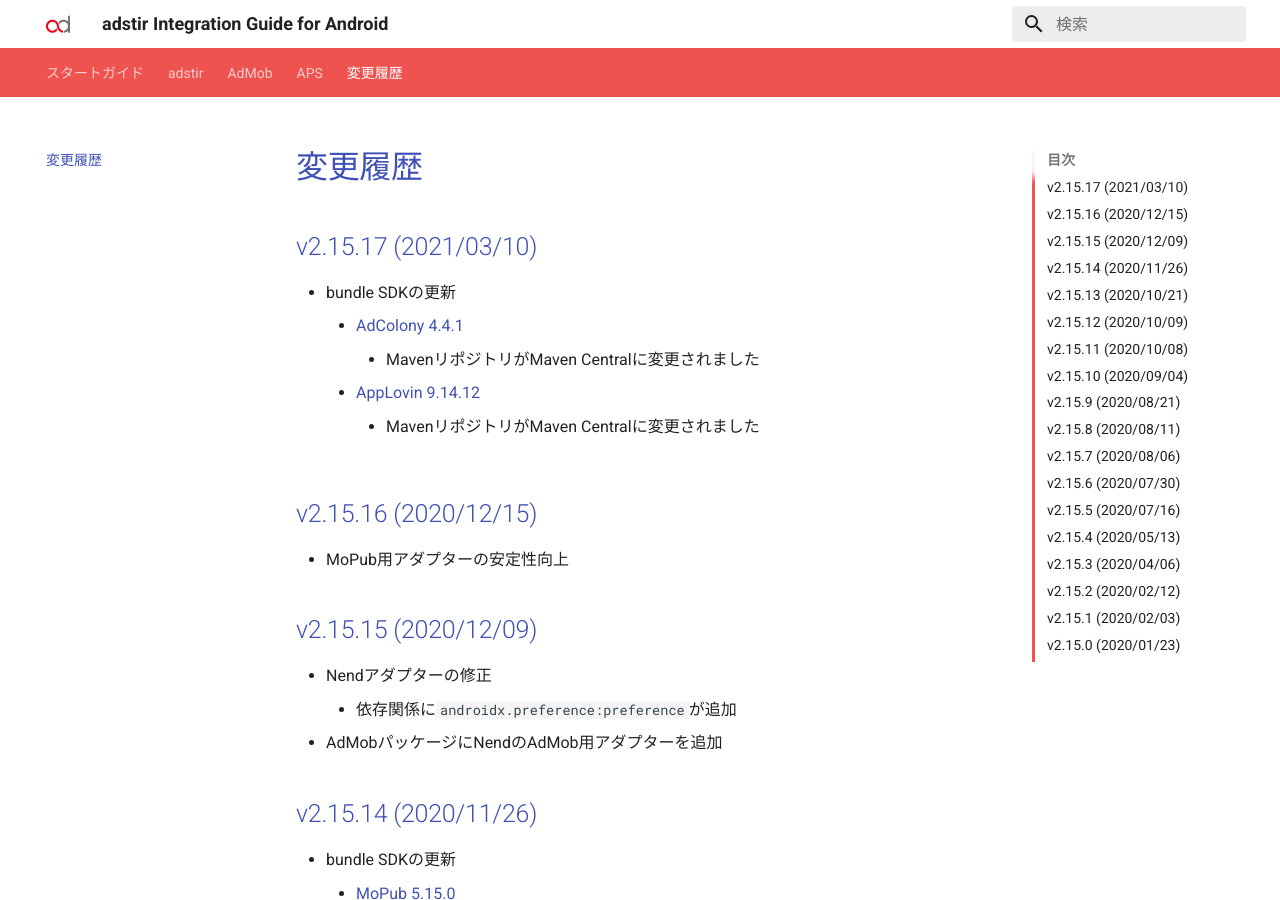
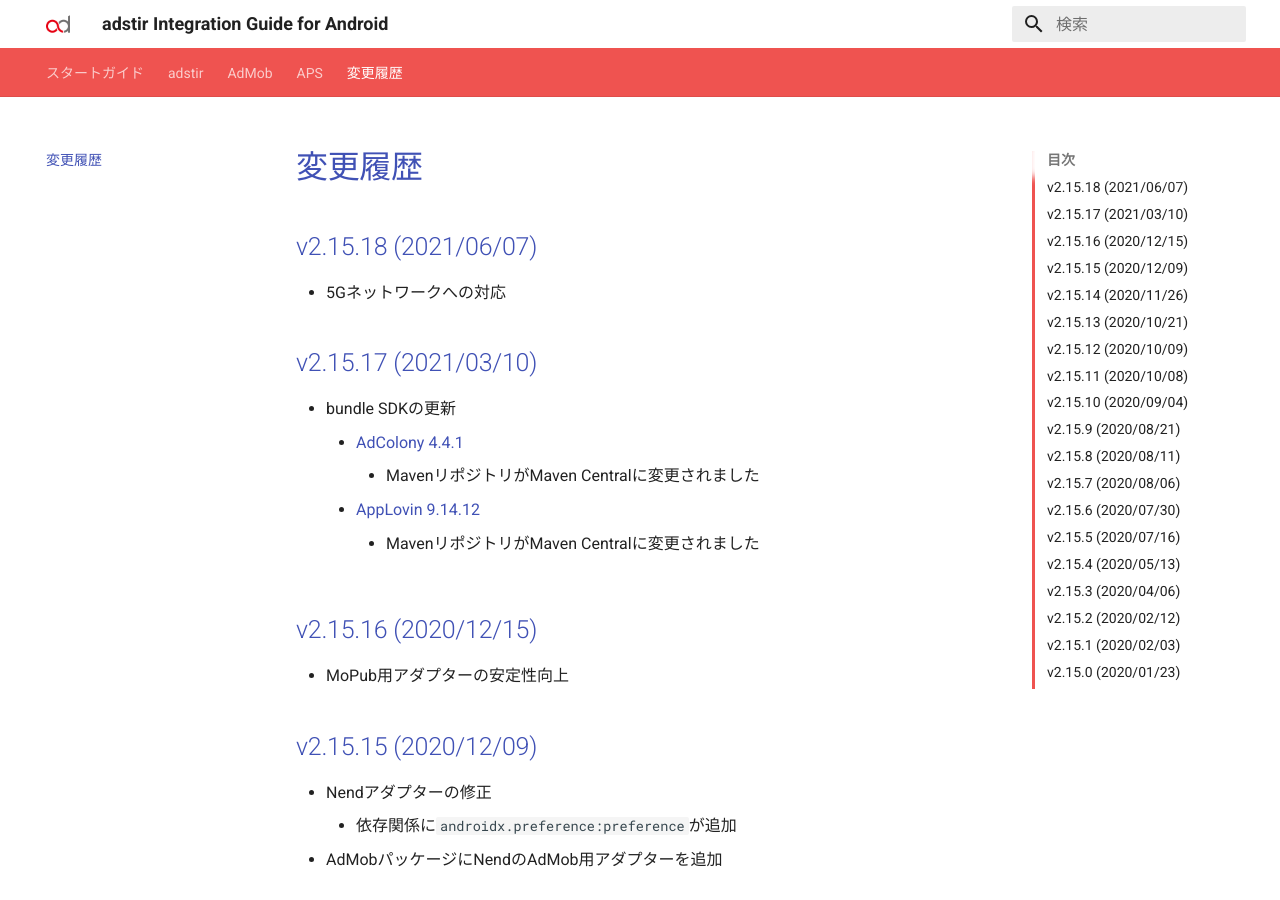
Before and after one commit to united-adstir/android-sdk-docs, an MkDocs documentation site: the page built from docs/changelog.md, in a window 1280 px wide and 900 px high. Built offline with MkDocs 1.6.1 and Material for MkDocs 9.7.7, drawn with Linux system fonts in a browser that asks for light colours; the version menu is left out.

Commit message:
5G対応

```diff
--- a/docs/changelog.md
+++ b/docs/changelog.md
@@ -1,4 +1,8 @@
 # 変更履歴
+
+## v2.15.18 (2021/06/07)
+
+- 5Gネットワークへの対応
 
 ## v2.15.17 (2021/03/10)
 
--- a/mkdocs.yml
+++ b/mkdocs.yml
@@ -18,7 +18,7 @@
 extra:
   language: 'jp'
   version:
-    adstir: 2.15.17
+    adstir: 2.15.18
     adcolony: 4.4.1
     adcorsa: 2.0.0
     applovin: 9.14.12
```
